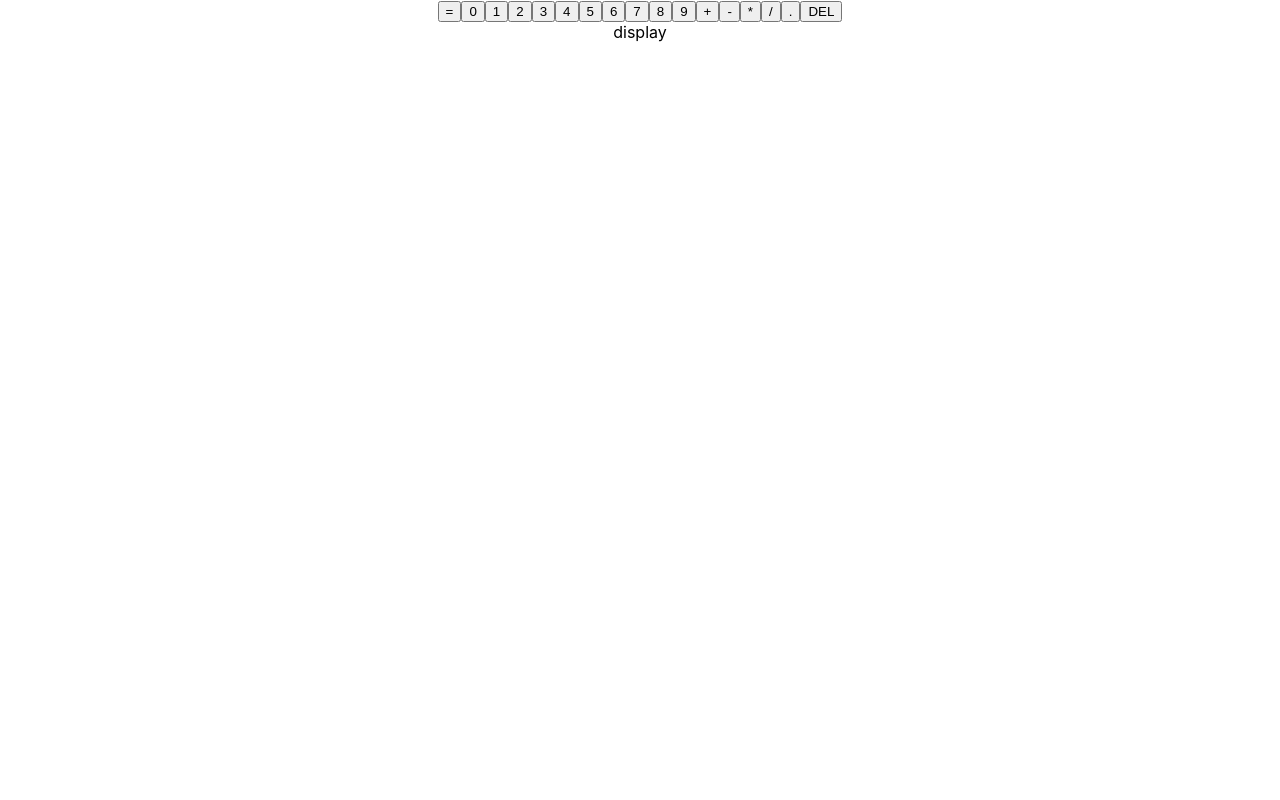
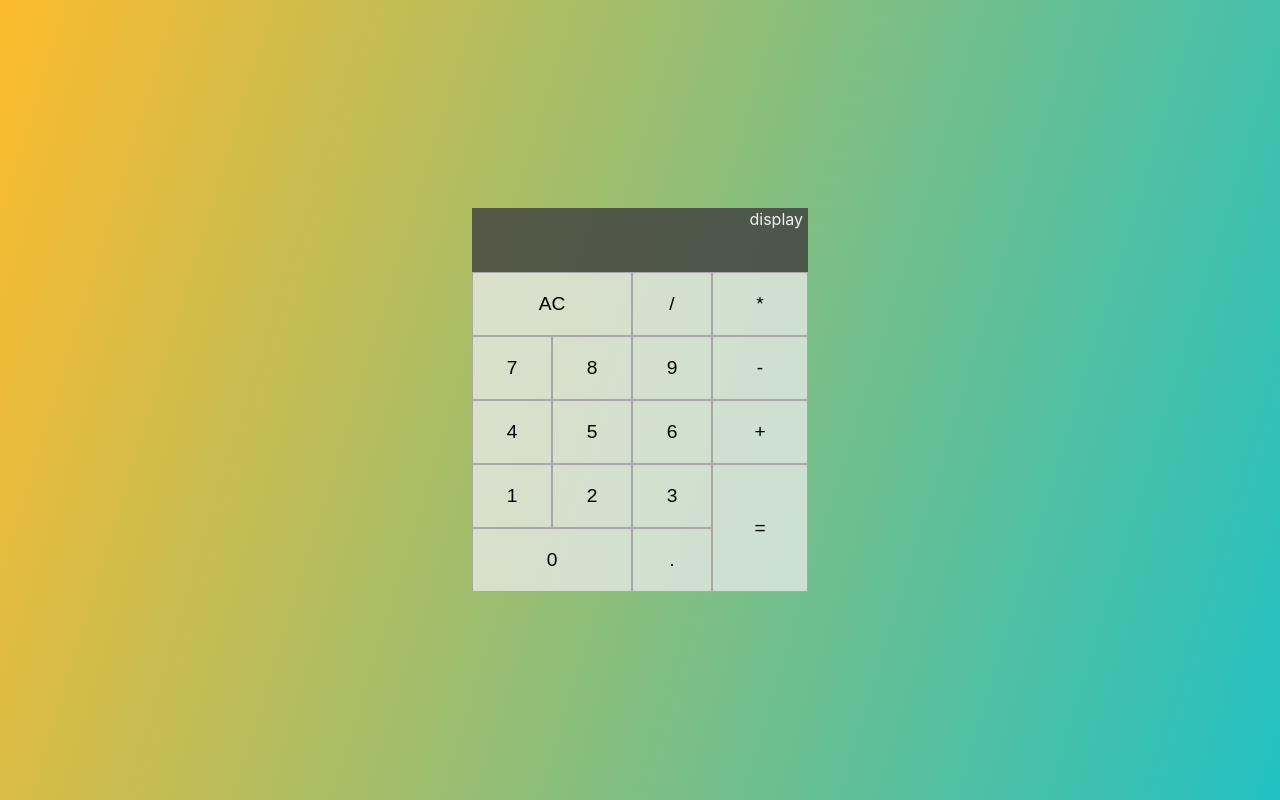
Before and after one commit to zhanshu21/calculator, a React (Create React App) app: page / in a window 1280 px wide. Built offline with nearby package versions, Linux system fonts and the light colour scheme.

Commit message:
add styles

```diff
--- a/src/App.css
+++ b/src/App.css
@@ -1,38 +1,45 @@
-.App {
-  text-align: center;
+*, *::before, *::after {
+  box-sizing: border-box;
 }
 
-.App-logo {
-  height: 40vmin;
-  pointer-events: none;
+body {
+  margin: 0;
+  padding: 0;
+  background: linear-gradient(287deg, rgba(34,193,195,1) 0%, rgba(253,187,45,1) 100%);
+  height: 100vh;
+  display: flex;
+  justify-content: center;
+  align-items: center;
 }
 
-@media (prefers-reduced-motion: no-preference) {
-  .App-logo {
-    animation: App-logo-spin infinite 20s linear;
-  }
+.calculator {
+  display: grid;
+  grid-template-columns: repeat(3, 5rem) 6rem ;
+  grid-template-rows: repeat(6, 4rem);
+  /* border: ridge 3px #000; */
 }
 
-.App-header {
-  background-color: #282c34;
-  min-height: 100vh;
-  display: flex;
-  flex-direction: column;
-  align-items: center;
-  justify-content: center;
-  font-size: calc(10px + 2vmin);
-  color: white;
+.calculator > button {
+  background-color: #edededbc;
+  border: #a9a8a8 1px solid;
+  outline: none;
+  font-size: 1.2rem;
 }
 
-.App-link {
-  color: #61dafb;
+.display {
+  grid-column: 1 / -1;
+  background-color: rgba(63, 62, 62, 0.801);
+  display: flex;
+  justify-content: flex-end;
+  color: #f0f0f0;
+  padding: 1px 5px;
 }
 
-@keyframes App-logo-spin {
-  from {
-    transform: rotate(0deg);
-  }
-  to {
-    transform: rotate(360deg);
-  }
+.clear, .digit#zero {
+  grid-column: 1 / 3;
 }
+
+.equals {
+  grid-column:  4;
+  grid-row: 5 / -1;
+}
--- a/src/App.js
+++ b/src/App.js
@@ -6,39 +6,54 @@ import { Operator } from "./components/Operator";
 import { Decimal } from "./components/Decimal";
 import { Clear } from "./components/Clear";
 
-const numberWords = [
-  "zero",
-  "one",
-  "two",
-  "three",
-  "four",
-  "five",
-  "six",
-  "seven",
-  "eight",
-  "nine",
-];
+// const numberWords = [
+//   "zero",
+//   "one",
+//   "two",
+//   "three",
+//   "four",
+//   "five",
+//   "six",
+//   "seven",
+//   "eight",
+//   "nine",
+// ];
 
-const operators = {
-  add: "+",
-  subtract: "-",
-  multiply: "*",
-  divide: "/",
-};
+// const operators = {
+//   add: "+",
+//   subtract: "-",
+//   multiply: "*",
+//   divide: "/",
+// };
 
 function App() {
   return (
-    <div className="App">
+    <div className="calculator">
+      <div className="display" id="display">display</div>
+      <Clear />
+      <Operator op="divide" symbol="/" />
+      <Operator op="multiply" symbol="*" />
+      <Digit num="7" numId="seven"/>
+      <Digit num="8" numId="eight"/>
+      <Digit num="9" numId="nine"/>
+      <Operator op="subtract" symbol="-" />
+      <Digit num="4" numId="four"/>
+      <Digit num="5" numId="five"/>
+      <Digit num="6" numId="six"/>
+      <Operator op="add" symbol="+" />
+      <Digit num="1" numId="one"/>
+      <Digit num="2" numId="two"/>
+      <Digit num="3" numId="three"/>
+      {/* <Equals /> */}
+      <Digit num="0" numId="zero"/>
+      <Decimal />
       <Equals />
-      {numberWords.map((numId, num) => (
+      {/* {numberWords.map((numId, num) => (
         <Digit key={numId} num={num} numId={numId} />
       ))}
       {Object.entries(operators).map(([k, v]) => (
         <Operator key={k} op={k} symbol={v} />
-      ))}
-      <Decimal />
-      <Clear />
-      <div className="display" id="display">display</div>
+      ))} */}
     </div>
   );
 }
--- a/src/components/Clear.js
+++ b/src/components/Clear.js
@@ -1,5 +1,5 @@
 import React from "react";
 
 export const Clear = () => {
-    return <button id="clear">DEL</button>
+    return <button id="clear" className="clear">AC</button>
 }
--- a/src/components/Digit.js
+++ b/src/components/Digit.js
@@ -1,5 +1,5 @@
 import React from "react";
 
 export const Digit = ({ num, numId }) => {
-  return <button id={numId}>{num}</button>;
+  return <button className="digit" id={numId}>{num}</button>;
 };
--- a/src/components/Equals.js
+++ b/src/components/Equals.js
@@ -2,6 +2,6 @@ import React from "react";
 
 export const Equals = () => {
     return (
-        <button id="equals">=</button>
+        <button className="equals" id="equals">=</button>
     )
 }
```
